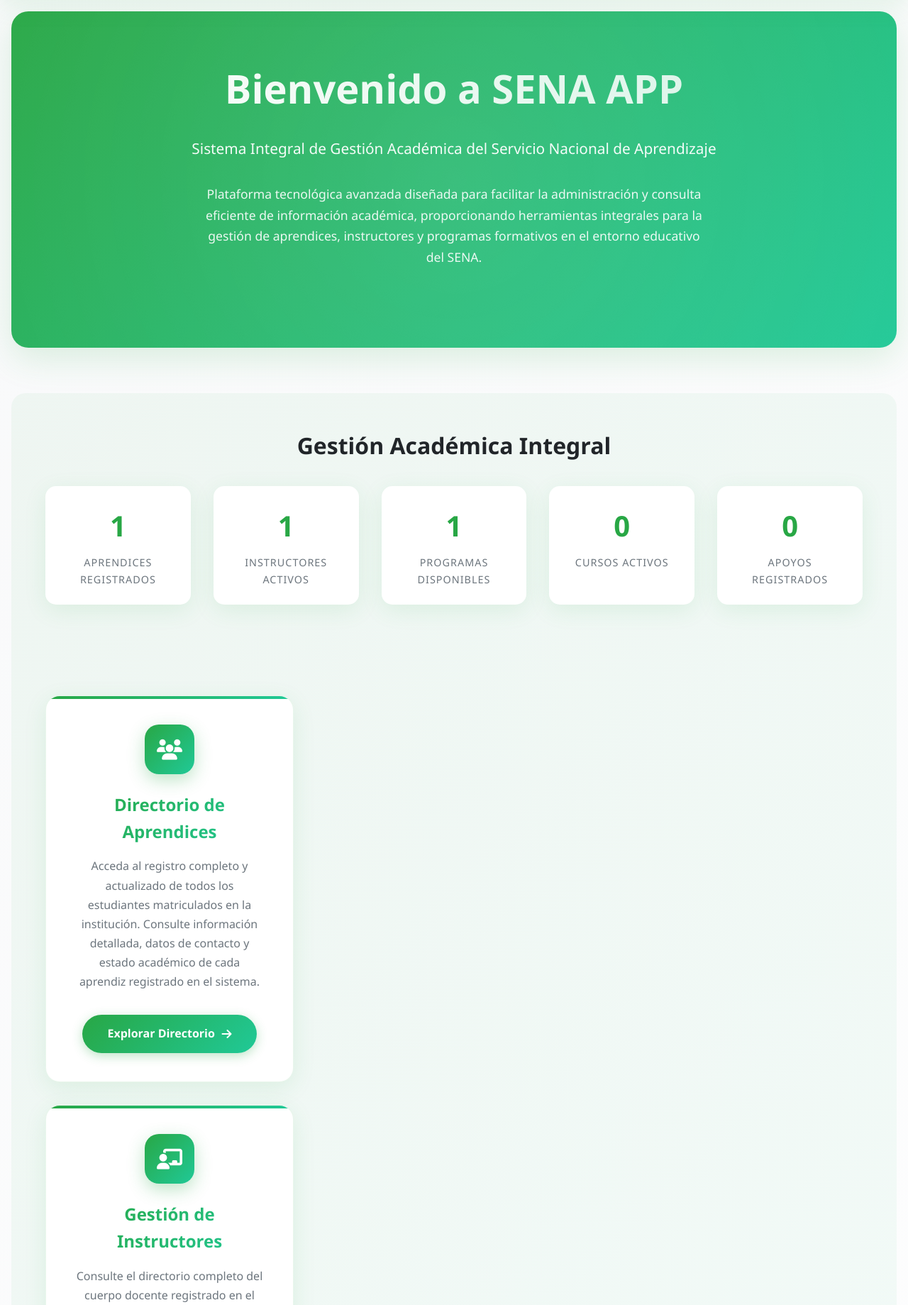
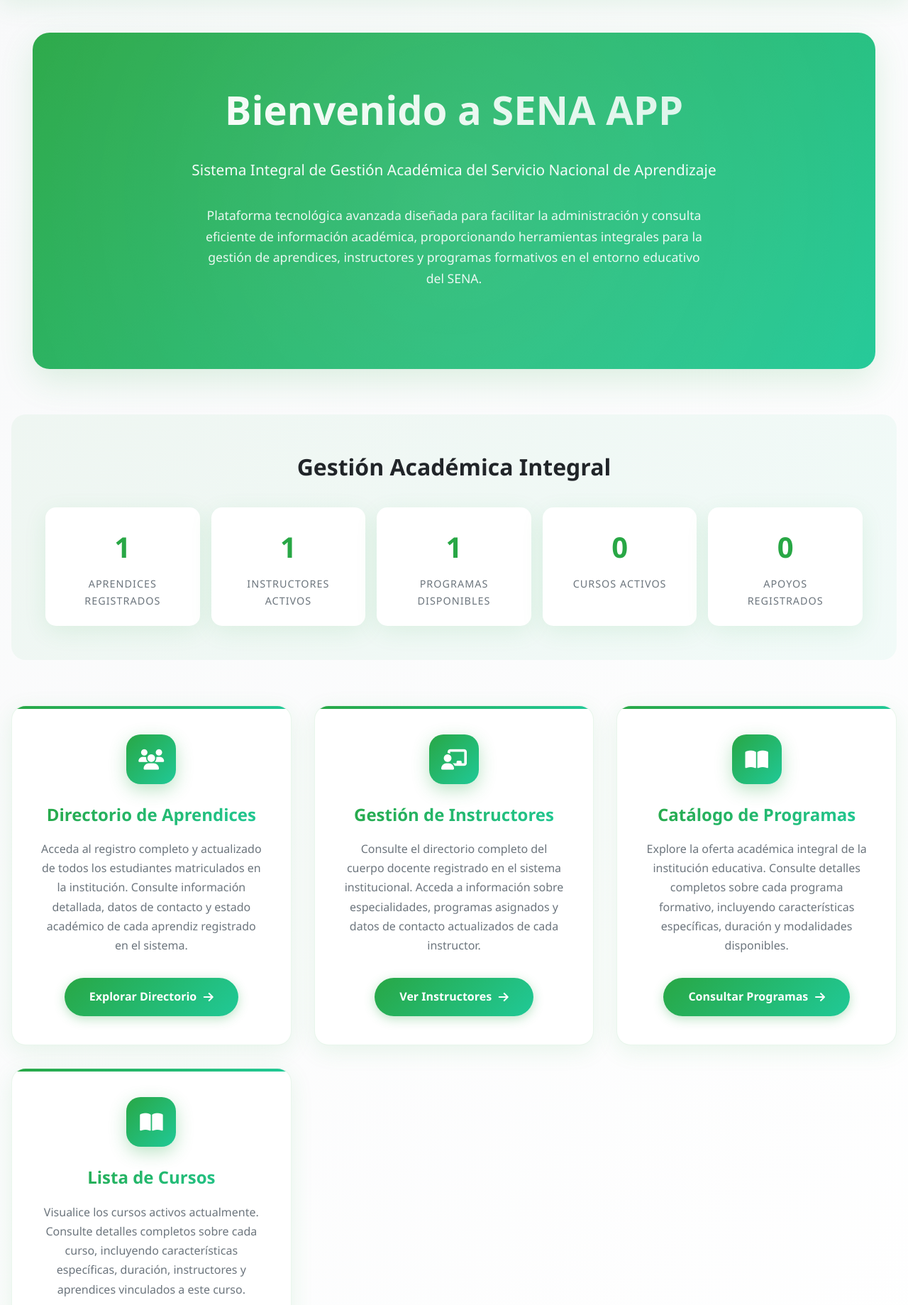
Before and after one commit to Camilin05/sena_app_H-C, a Django app: page / in a window 1280 px wide. Shown: the part 109-1948 px from the top of the page at 71% size. Run offline with Django 5.2, Linux system fonts and the light colour scheme; data comes from the database, SQL or seed files in the repository; data that the repository does not hold is empty.

Commit message:
Arreglamos estilos de inicio

```diff
--- a/sena_app_project/aprendices/static/css/estilos_bases.css
+++ b/sena_app_project/aprendices/static/css/estilos_bases.css
@@ -181,6 +181,7 @@ body {
     position: relative;
     overflow: hidden;
     box-shadow: var(--sombra-elevada);
+    margin: 30px;
 }
 
 .contenedor-hero::before {
@@ -298,6 +299,8 @@ body {
     position: relative;
     overflow: hidden;
     border: 1px solid rgba(40, 167, 69, 0.1);
+
+    text-align: center;
 }
 
 .tarjeta-servicio::before {
@@ -403,9 +406,9 @@ body {
 }
 
 .contenedor-estadisticas {
-    display: grid;
-    grid-template-columns: repeat(auto-fit, minmax(200px, 1fr));
-    gap: 2rem;
+    display: flex;
+    gap: 1rem;
+    justify-content: center;
 }
 
 .item-estadistica {
@@ -414,6 +417,7 @@ body {
     border-radius: 15px;
     box-shadow: var(--sombra-suave);
     transition: all 0.3s ease;
+    width: 750px;
 }
 
 .item-estadistica:hover {
--- a/sena_app_project/aprendices/templates/inicio.html
+++ b/sena_app_project/aprendices/templates/inicio.html
@@ -39,7 +39,8 @@
             <div class="numero-estadistica">{{ total_apoyos|default:"0" }}</div>
             <div class="label-estadistica">Apoyos Registrados</div>
 </div>
-
+</div>
+</div>
 <div class="seccion-servicios">
     <div class="cuadricula-servicios">
         <div class="tarjeta-servicio animacion-entrada">
```
